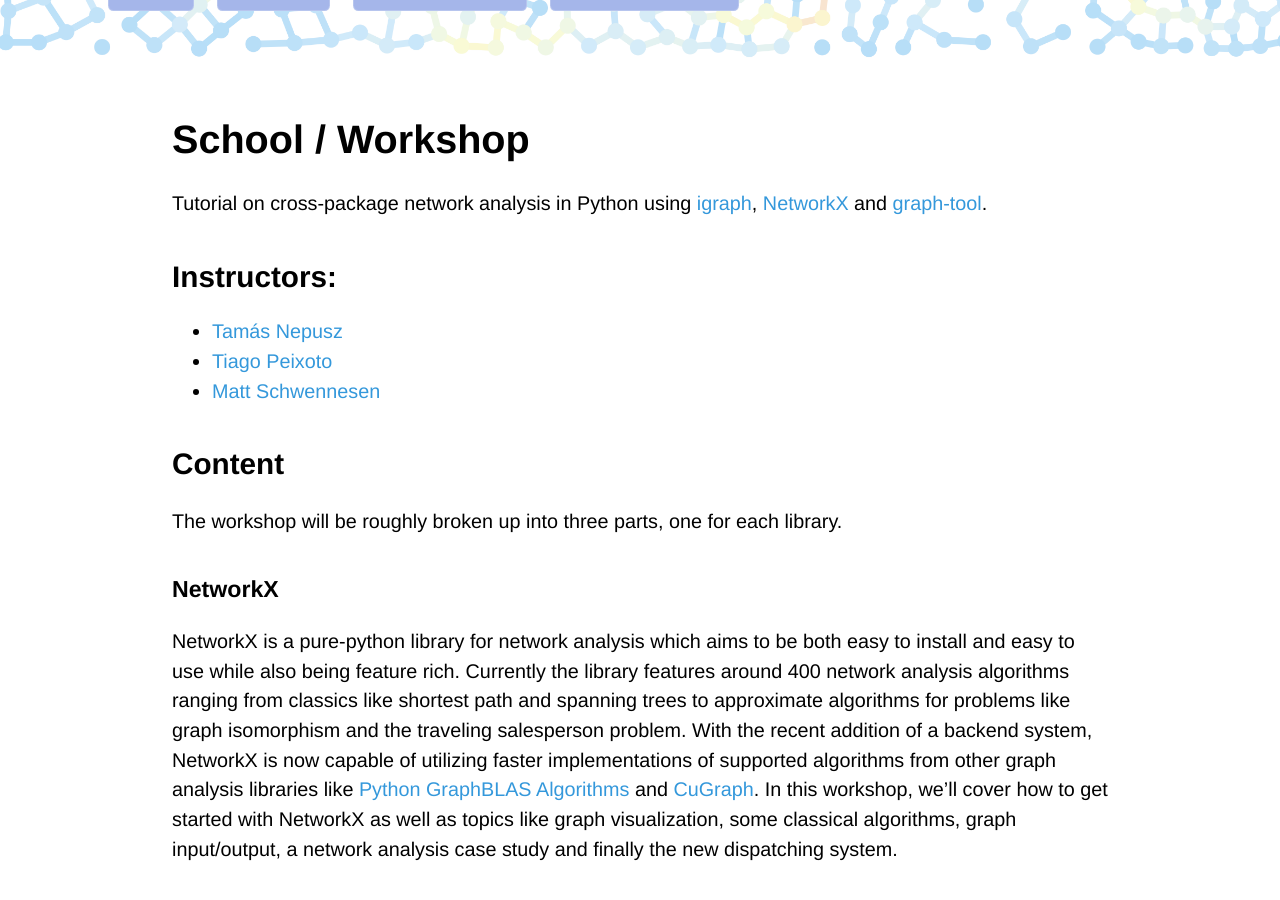
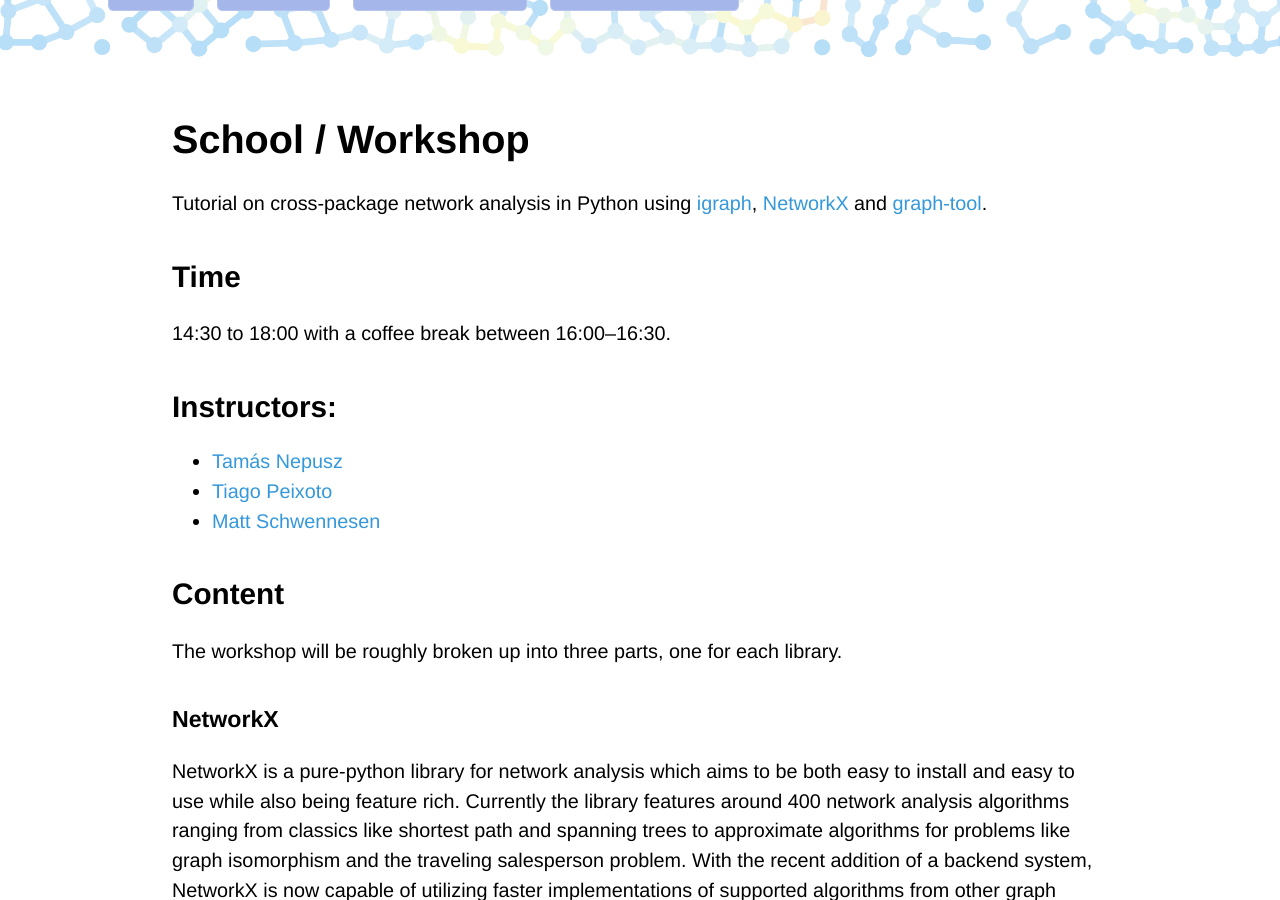
Before and after one commit to nas-col/netsci.nascol.net, a Jekyll site: the page built from school.md, in a window 1280 px wide and 900 px high, scrolled down 300 px. Built offline with Jekyll 4.4.1, drawn with Linux system fonts in a browser that asks for light colours; some web fonts are replaced; our own code applies the rules of GitHub Pages for plain Markdown files.

Commit message:
Add school timing information

```diff
--- a/school.md
+++ b/school.md
@@ -5,6 +5,10 @@ layout: default
 # School / Workshop
 
 Tutorial on cross-package network analysis in Python using [igraph](https://python.igraph.org), [NetworkX](https://networkx.org) and [graph-tool](https://graph-tool.skewed.de/).
+
+## Time
+
+14:30 to 18:00 with a coffee break between 16:00–16:30.
 
 ## Instructors:
 
```
